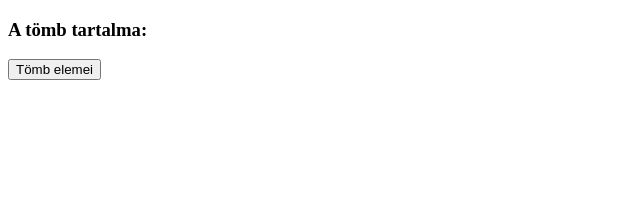
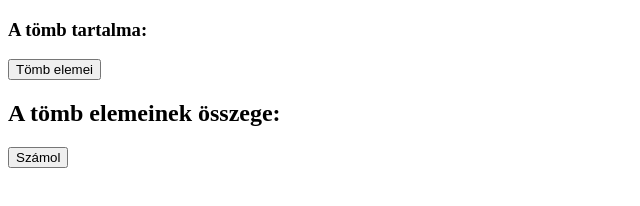
Before and after one commit to r0l6nd/prog_tetelek, a plain HTML site: page index.html in a window 1280 px wide. Shown: the whole page, without its empty margins (0-640 px from the left). Drawn offline with Linux system fonts and the light colour scheme.

Commit message:
osszegzes kesz

```diff
--- a/index.html
+++ b/index.html
@@ -13,6 +13,12 @@
         <button onclick="tombKiir()">Tömb elemei</button>
     </div>
 
+    <div>
+        <h2>A tömb elemeinek összege: <span id="osszeg"></span> </h2>
+        <button onclick="osszegzes()">Számol</button>
+    </div>
+
     <script src="js/tomb.js"></script>
+    <script src="js/osszegzes.js"></script>
 </body>
 </html>
--- /dev/null
+++ b/js/osszegzes.js
@@ -0,0 +1,10 @@
+function osszegzes(){
+    let osszeg = 0;
+
+    for(let i=0; i<tomb.length; i++)
+        osszeg += tomb[i];
+
+    document.getElementById("osszeg").innerHTML = osszeg;
+}
+
+/* Átlagolás */
```
